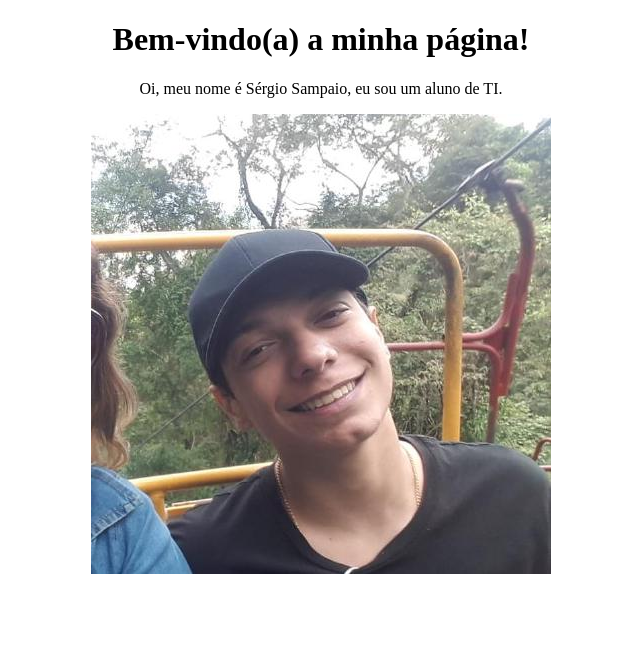
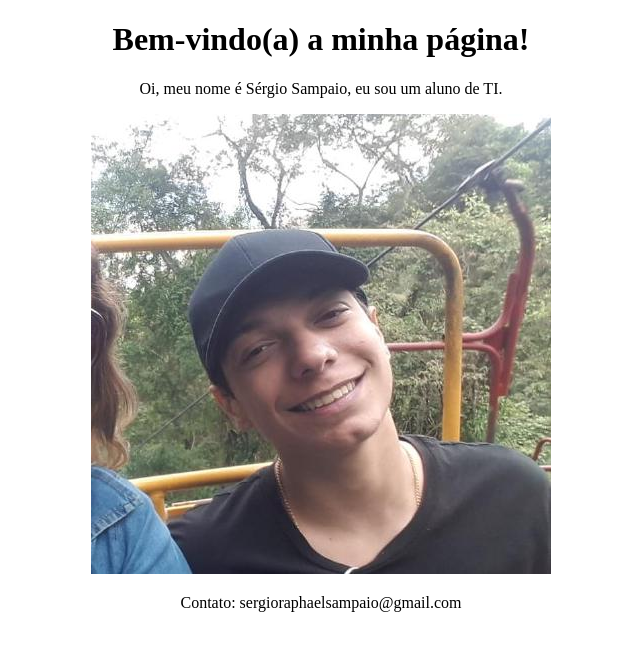
Before and after one commit to rapharage/2CAW, a plain HTML site: page index.html in a window 1280 px wide. Shown: the whole page, without its empty margins (319-959 px from the left). Drawn offline with Linux system fonts and the light colour scheme.

Commit message:
contato adicionado

```diff
--- a/index.html
+++ b/index.html
@@ -13,5 +13,7 @@
       	    </a>
         </center>
 
+        <p style="text-align:center;">Contato: sergioraphaelsampaio@gmail.com </p>
+
 <body>
 </html>
```
